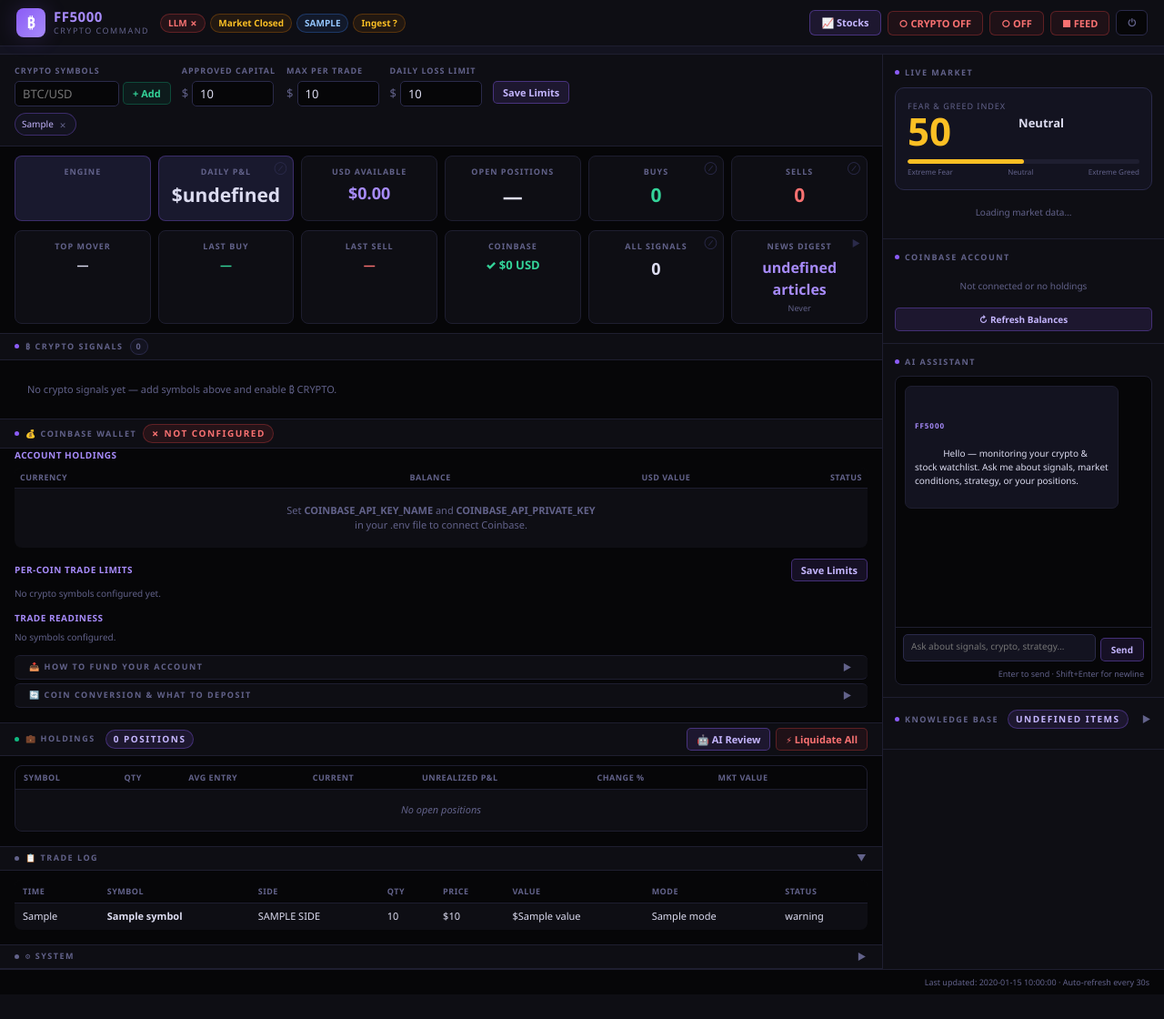
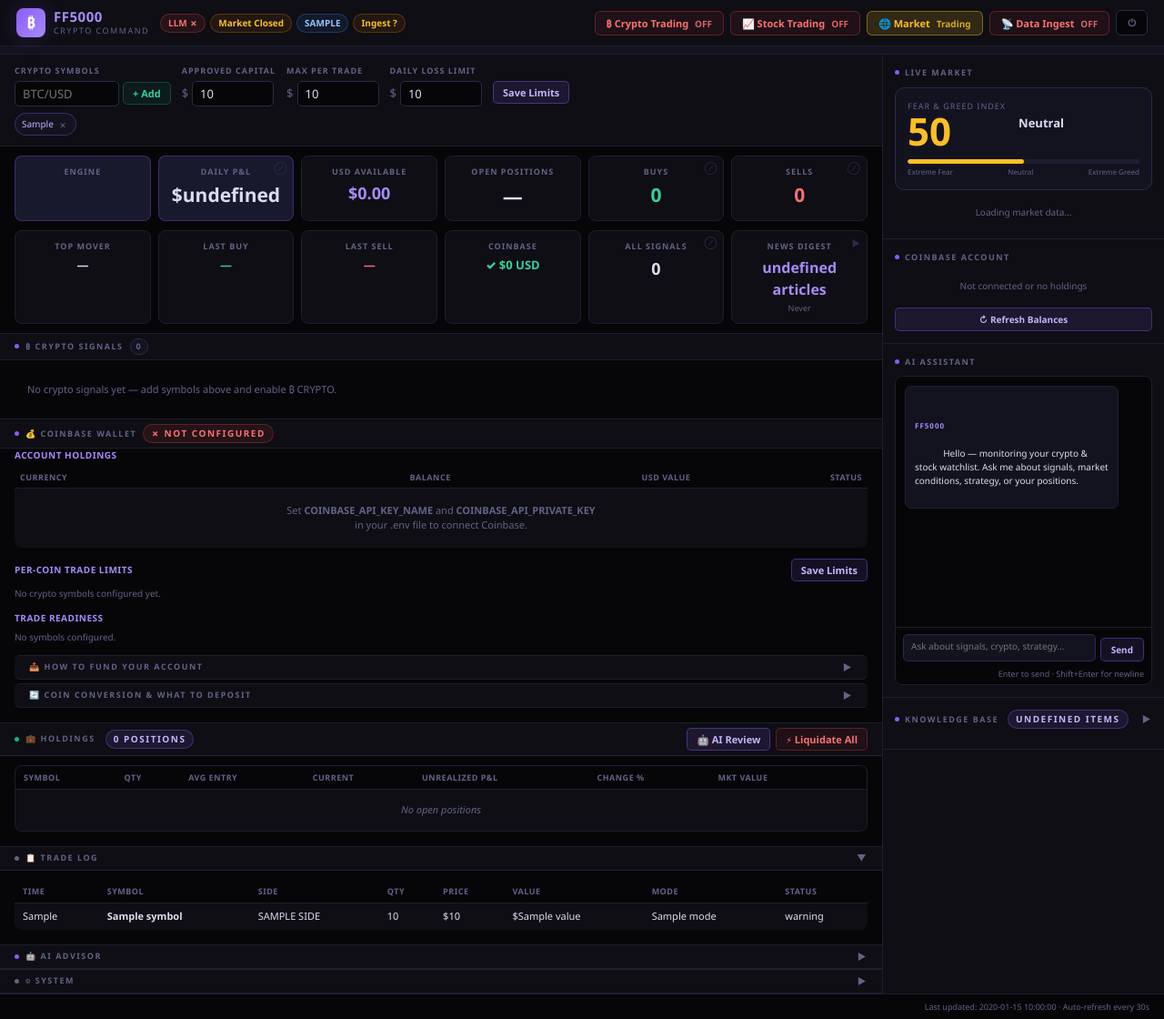
Before and after one commit to apoll024/futuresfinder5000, a Flask app: template api/templates/index.html in a window 1280 px wide. Shown: the whole page at 91% size. Before the commit the page ends 1085 px from the top, so only its background shows below. Run offline with Flask 3, Linux system fonts and the light colour scheme; the template is opened without the code that fills it: most values are stand-ins (such as "Sample title", 1, 10 or a date in 2020).

Commit message:
UI overhaul: header toggles, AI Advisor panel, watchlist/market mode, news feeds
- Replace header buttons with 4 labeled toggles: Crypto Trading, Stock Trading,
  Watchlist/Market Trading, Data Ingest (ON/OFF state visible on each)
- Add Watchlist Trading toggle: ON = only trade watchlist symbols (default/safe);
  OFF = Market mode, AI eligible to trade any symbol; amber color as visual warning
- Remove suggest mode entirely; migrate legacy 'suggest' state -> 'paper'
- Add AI Advisor panel: streaming SSE from Ollama, summarizes recent/planned
  trades, watchlist add/remove suggestions, data needs
- Ingest toggle now controls both ff_ingest (realtime) and ff_digest (news) together
- Add CoinDesk, Decrypt, CryptoSlate RSS feeds to news_digest.py
- executor.py: enforce watchlist_only gate in execute_signal + execute_crypto_signal
- analyze.py: block add_symbol auto-discovery in watchlist_only mode
- crypto_engine_status() now returns crypto_enabled, stocks_enabled, watchlist_only

Co-authored-by: Copilot <223556219+Copilot@users.noreply.github.com>

```diff
--- a/analyze/analyze.py
+++ b/analyze/analyze.py
@@ -338,9 +338,10 @@ def run_analysis(symbol: str):
 
     print(f"  [{symbol}] {sig.action.upper()} conf={sig.confidence:.2f} | {sig.reasoning[:100]}")
 
-    # Handle dynamic symbol addition
+    # Handle dynamic symbol addition (market mode only — blocked in watchlist_only mode)
     new_sym = str(result.get("add_symbol") or "").strip().upper()
-    if new_sym and 1 < len(new_sym) <= 6 and new_sym.isalpha():
+    if (new_sym and 1 < len(new_sym) <= 6 and new_sym.isalpha()
+            and get_setting("watchlist_only", "true") != "true"):
         current = get_setting("symbols")
         current_list = [s.strip() for s in current.split(",") if s.strip()]
         if new_sym not in current_list:
--- a/api/app.py
+++ b/api/app.py
@@ -108,7 +108,8 @@ def get_symbols() -> list[str]:
 
 
 def get_trade_mode() -> str:
-    return get_setting("trade_mode", "suggest")
+    mode = get_setting("trade_mode", "paper")
+    return mode if mode not in ("suggest",) else "paper"  # migrate legacy suggest → paper
 
 
 def get_approved_capital() -> float:
@@ -139,15 +140,20 @@ def get_crypto_enabled() -> bool:
     return get_setting("crypto_enabled", "true") == "true"
 
 
+def get_watchlist_only() -> bool:
+    """True = only trade watchlist symbols; False = market mode (any symbol)."""
+    return get_setting("watchlist_only", "true") == "true"
+
+
 def get_crypto_symbols() -> list[str]:
     raw = get_setting("crypto_symbols", "BTC/USD,ETH/USD,SOL/USD")
     return [s.strip().upper() for s in raw.split(",") if s.strip()]
 
 
 def get_all_positions()-> list[dict]:
-    """Open positions: Alpaca in paper/live mode; derived from today's trade log in suggest mode."""
+    """Open positions: Alpaca in paper/live mode; derived from today's trade log otherwise."""
     mode = get_trade_mode()
-    if mode != "suggest":
+    if mode in ("paper", "live"):
         try:
             from trade.executor import get_client
             client = get_client()
@@ -395,6 +401,7 @@ def index():
         max_option_premium  = get_max_option_premium(),
         stocks_enabled      = get_stocks_enabled(),
         crypto_enabled      = get_crypto_enabled(),
+        watchlist_only      = get_watchlist_only(),
         crypto_symbols      = get_crypto_symbols(),
         ollama_ok           = ollama_healthy(),
         now                 = now.strftime("%Y-%m-%d %H:%M:%S ET"),
@@ -407,9 +414,9 @@ def index():
 @app.route("/api/trade/toggle", methods=["POST"])
 @login_required
 def toggle_trading():
-    """Switch between suggest (off) and paper (on). Live requires manual env change."""
+    """Switch between off and paper trading modes. Live requires manual env change."""
     current  = get_trade_mode()
-    new_mode = "paper" if current == "suggest" else "suggest"
+    new_mode = "paper" if current in ("off", "suggest") else "off"
     set_setting("trade_mode", new_mode)
     return jsonify({"trade_mode": new_mode, "trading_on": new_mode == "paper"})
 
@@ -430,9 +437,21 @@ def api_toggle_ingest():
         c = client.containers.get("ff_ingest")
         if c.status == "running":
             c.stop(timeout=15)
+            try:
+                d = client.containers.get("ff_digest")
+                if d.status == "running":
+                    d.stop(timeout=10)
+            except Exception:
+                pass
             return jsonify({"running": False, "action": "stopped"})
         else:
             c.start()
+            try:
+                d = client.containers.get("ff_digest")
+                if d.status != "running":
+                    d.start()
+            except Exception:
+                pass
             return jsonify({"running": True, "action": "started"})
     except Exception as e:
         if "NotFound" in type(e).__name__:
@@ -468,6 +487,14 @@ def toggle_stocks():
     new = "false" if get_stocks_enabled() else "true"
     set_setting("stocks_enabled", new)
     return jsonify({"stocks_enabled": new == "true"})
+
+
+@app.route("/api/watchlist-mode/toggle", methods=["POST"])
+@login_required
+def toggle_watchlist_mode():
+    new = "false" if get_watchlist_only() else "true"
+    set_setting("watchlist_only", new)
+    return jsonify({"watchlist_only": new == "true"})
 
 
 @app.route("/api/crypto/toggle", methods=["POST"])
@@ -748,7 +775,7 @@ def crypto_engine_status():
     if on and mode == "live":
         engine_label, engine_cls = "LIVE", "positive"
     elif on:
-        engine_label, engine_cls = "SUGGEST", "accent"
+        engine_label, engine_cls = "PAPER", "accent"
     else:
         engine_label, engine_cls = "OFF", "negative"
 
@@ -757,6 +784,9 @@ def crypto_engine_status():
         "engine_label":    engine_label,
         "engine_cls":      engine_cls,
         "trade_mode":      mode,
+        "crypto_enabled":  on,
+        "stocks_enabled":  get_stocks_enabled(),
+        "watchlist_only":  get_watchlist_only(),
         "ingest_running":  ingest_st.get("running", False),
         "pnl":             stats["pnl"],
         "pnl_class":       stats["pnl_class"],
@@ -814,7 +844,8 @@ def api_pending_signals():
 @app.route("/api/trades")
 @login_required
 def api_trades():
-    return jsonify(recent_trades())
+    trades = recent_trades()
+    return jsonify([t for t in trades if t.get("mode") != "suggest"])
 
 
 @app.route("/api/stats")
@@ -881,7 +912,7 @@ def api_liquidate_position():
         return jsonify({"error": "No symbol provided"}), 400
 
     mode = get_trade_mode()
-    if mode == "suggest":
+    if mode not in ("paper", "live"):
         positions = get_all_positions()
         pos = next((p for p in positions if p["symbol"] == symbol), None)
         if not pos:
@@ -891,11 +922,11 @@ def api_liquidate_position():
             bar   = db.query(Bar).filter(Bar.symbol == symbol).order_by(Bar.ts.desc()).first()
             price = float(bar.close) if bar else pos["avg_entry"]
             db.add(Trade(symbol=symbol, side="sell", qty=pos["qty"],
-                         price=price, mode=mode, status="suggested"))
+                         price=price, mode=mode, status="paper"))
             db.commit()
         finally:
             db.close()
-        return jsonify({"status": "suggested", "symbol": symbol, "qty": pos["qty"]})
+        return jsonify({"status": "paper", "symbol": symbol, "qty": pos["qty"]})
 
     try:
         from trade.executor import get_client
@@ -913,18 +944,18 @@ def api_liquidate_all():
     if not positions:
         return jsonify({"status": "ok", "closed": 0})
 
-    if mode == "suggest":
+    if mode not in ("paper", "live"):
         db = Session()
         try:
             for pos in positions:
                 bar   = db.query(Bar).filter(Bar.symbol == pos["symbol"]).order_by(Bar.ts.desc()).first()
                 price = float(bar.close) if bar else pos["avg_entry"]
                 db.add(Trade(symbol=pos["symbol"], side="sell", qty=pos["qty"],
-                             price=price, mode=mode, status="suggested"))
+                             price=price, mode=mode, status="paper"))
             db.commit()
         finally:
             db.close()
-        return jsonify({"status": "suggested", "closed": len(positions)})
+        return jsonify({"status": "paper", "closed": len(positions)})
 
     try:
         from trade.executor import close_all_positions
@@ -1055,6 +1086,90 @@ def api_news_digest_run():
 
     threading.Thread(target=_run, daemon=True).start()
     return jsonify({"status": "started"})
+
+
+# ── API: AI Advisor ───────────────────────────────────────────────────────────
+
+@app.route("/api/ai-advisor", methods=["POST"])
+@login_required
+def api_ai_advisor():
+    """Streaming AI advisor: summarizes recent/planned trades and suggests watchlist changes."""
+    trades      = recent_trades(20)
+    pending     = pending_signals(10)
+    crypto_syms = get_crypto_symbols()
+    stock_syms  = get_symbols()
+    all_sigs    = latest_signals(crypto_syms + stock_syms[:5])
+    now         = datetime.now(ET)
+    mkt_open    = "09:45" <= now.strftime("%H:%M") <= "15:45"
+
+    sig_summary = [
+        {"symbol": s["symbol"], "action": s["action"],
+         "confidence": s["confidence"], "note": (s["reasoning"] or "")[:100]}
+        for s in all_sigs
+    ]
+
+    context = (
+        f"Date/Time: {now.strftime('%Y-%m-%d %H:%M ET')} | Market: {'OPEN' if mkt_open else 'CLOSED'}\n"
+        f"Crypto watchlist: {', '.join(crypto_syms)}\n"
+        f"Stock watchlist: {', '.join(stock_syms)}\n\n"
+        f"Recent trades (last 20):\n{json.dumps(trades, indent=2)}\n\n"
+        f"Pending signals (planned trades):\n{json.dumps(pending, indent=2)}\n\n"
+        f"Current signals:\n{json.dumps(sig_summary, indent=2)}"
+    )
+
+    prompt = (
+        "Using the trading data above, provide a concise advisor report covering:\n\n"
+        "1. **Recent Activity** — brief summary of what trades have been executed and their outcomes\n"
+        "2. **Planned Trades** — summary of signals queued for execution\n"
+        "3. **Watchlist Suggestions** — specific symbols to ADD (promising coins/pairs not currently tracked) "
+        "and symbols to REMOVE (underperforming, low signal quality, or inactive), with brief rationale for each\n"
+        "4. **Data Needs** — any specific market data, news, or user input that would help improve your analysis\n\n"
+        "Be specific and actionable. Cite actual values when available."
+    )
+
+    messages = [
+        {"role": "system", "content": (
+            "You are FuturesFinder5000 — an autonomous crypto and leveraged ETF trading AI. "
+            "Analyze trade history and signals to provide focused, actionable advisor reports. "
+            "Be concise, cite real numbers, and give specific ticker symbols for watchlist recommendations."
+        )},
+        {"role": "user", "content": f"CURRENT DATA:\n{context}\n\nREQUEST:\n{prompt}"},
+    ]
+
+    def generate():
+        try:
+            r = requests.post(
+                LLM_API_URL,
+                headers={"Content-Type": "application/json"},
+                json={"model": LLM_MODEL, "messages": messages,
+                      "stream": True, "temperature": 0.3, "max_tokens": 1200},
+                stream=True, timeout=(15, 180),
+            )
+            r.raise_for_status()
+            for line in r.iter_lines():
+                if not line:
+                    continue
+                decoded = line.decode("utf-8")
+                if not decoded.startswith("data: "):
+                    continue
+                chunk = decoded[6:]
+                if chunk.strip() == "[DONE]":
+                    yield "data: [DONE]\n\n"
+                    return
+                try:
+                    obj   = json.loads(chunk)
+                    delta = obj["choices"][0]["delta"].get("content", "")
+                    if delta:
+                        yield f"data: {json.dumps({'content': delta})}\n\n"
+                except Exception:
+                    pass
+        except Exception as e:
+            yield f"data: {json.dumps({'error': str(e)})}\n\n"
+            yield "data: [DONE]\n\n"
+
+    return Response(stream_with_context(generate()),
+                    content_type="text/event-stream",
+                    headers={"X-Accel-Buffering": "no", "Cache-Control": "no-cache"})
 
 
 # ── API: options chain ─────────────────────────────────────────────────────────
--- a/api/templates/index.html
+++ b/api/templates/index.html
@@ -77,6 +77,9 @@
     .toggle-btn.on  { background: rgba(16,185,129,.08);  color: var(--green2);  border-color: rgba(16,185,129,.3); }
     .toggle-btn.on.crypto { background: var(--pur-dim); color: var(--purple3); border-color: rgba(139,92,246,.4); }
     .toggle-btn:hover { filter: brightness(1.25); }
+    .tog-state { margin-left: 4px; opacity: .85; font-size: 10px; }
+    /* watchlist toggle — amber when in market (unrestricted) mode */
+    .toggle-btn.off.watchlist { background: rgba(251,191,36,.15); border-color: rgba(251,191,36,.4); color: #fbbf24; }
     .logout-link {
       padding: 5px 12px; border-radius: 6px; font-size: 11px; font-weight: 600;
       background: var(--bg); color: var(--muted); border: 1px solid var(--border2);
@@ -450,6 +453,29 @@
     .btn-send:hover { filter: brightness(1.3); }
     .btn-send:disabled { opacity: .4; cursor: default; }
     .chat-hint { font-size: 9px; color: var(--muted); padding: 0 8px 5px; text-align: right; }
+
+    /* ── AI Advisor ── */
+    .advisor-box {
+      background: var(--surface2); border: 1px solid var(--border2);
+      border-radius: 10px; padding: 14px; margin-top: 4px;
+    }
+    .advisor-output {
+      min-height: 80px; max-height: 420px; overflow-y: auto;
+      font-size: 11px; line-height: 1.65; color: var(--text);
+      white-space: pre-wrap; word-break: break-word;
+      background: var(--bg); border: 1px solid var(--border);
+      border-radius: 6px; padding: 10px 12px; margin-top: 8px;
+    }
+    .advisor-output.thinking { color: var(--muted); font-style: italic; }
+    .advisor-toolbar {
+      display: flex; align-items: center; gap: 8px; flex-wrap: wrap; margin-bottom: 8px;
+    }
+    .btn-advisor { padding: 5px 14px; border-radius: 6px; font-weight: 800; font-size: 11px;
+      cursor: pointer; border: 1px solid rgba(139,92,246,.4);
+      background: var(--pur-dim); color: var(--purple3); transition: filter .15s; }
+    .btn-advisor:hover { filter: brightness(1.25); }
+    .btn-advisor:disabled { opacity: .4; cursor: default; }
+    .advisor-meta { font-size: 9px; color: var(--muted); margin-left: auto; }
 
     /* ── KB (sidebar) ── */
     .kb-add-row {
@@ -520,15 +546,21 @@
   </div>
 
   <div class="hdr-right">
-    <a class="toggle-btn on crypto" href="/stocks" style="text-decoration:none;">📈 Stocks</a>
     <button class="toggle-btn {{ 'on crypto' if crypto_enabled else 'off' }}" id="crypto-toggle" onclick="toggleCrypto()">
-      {{ '₿ CRYPTO ON' if crypto_enabled else '○ CRYPTO OFF' }}
+      {{ '₿ Crypto Trading' if crypto_enabled else '₿ Crypto Trading' }}
+      <span class="tog-state">{{ 'ON' if crypto_enabled else 'OFF' }}</span>
     </button>
-    <button class="toggle-btn {{ 'on' if trading_on else 'off' }}" id="trade-toggle" onclick="toggleTrading()">
-      {{ '● LIVE' if trading_on else '○ OFF' }}
+    <button class="toggle-btn {{ 'on' if stocks_enabled else 'off' }}" id="stocks-toggle" onclick="toggleStocks()">
+      📈 Stock Trading
+      <span class="tog-state">{{ 'ON' if stocks_enabled else 'OFF' }}</span>
+    </button>
+    <button class="toggle-btn {{ 'on' if watchlist_only else 'off watchlist' }}" id="watchlist-toggle" onclick="toggleWatchlistMode()">
+      {{ '📋 Watchlist' if watchlist_only else '🌐 Market' }}
+      <span class="tog-state">{{ 'Trading' }}</span>
     </button>
     <button class="toggle-btn {{ 'on' if ingest_running == True else 'off' }}" id="ingest-toggle" onclick="toggleIngest()">
-      {{ '▶ FEED' if ingest_running == True else '■ FEED' }}
+      📡 Data Ingest
+      <span class="tog-state">{{ 'ON' if ingest_running == True else ('?' if ingest_running is none else 'OFF') }}</span>
     </button>
     <a class="logout-link" href="/logout">⏻</a>
   </div>
@@ -604,7 +636,7 @@
     <div class="stats-row">
       <div class="stat-card hl">
         <div class="lbl">Engine</div>
-        <div class="val" id="stat-engine">{{ 'LIVE' if stats.trade_mode == 'live' and crypto_enabled else ('SUGGEST' if crypto_enabled else 'OFF') }}</div>
+        <div class="val" id="stat-engine">{{ 'LIVE' if stats.trade_mode == 'live' and crypto_enabled else ('PAPER' if crypto_enabled else 'OFF') }}</div>
       </div>
       <div class="stat-card hl">
         <div class="lbl">Daily P&amp;L</div>
@@ -851,6 +883,24 @@
             {% endif %}
           </tbody>
         </table>
+      </div>
+    </div>
+
+    <!-- ── AI Advisor ── -->
+    <div class="sec-hdr clickable" onclick="toggleSection('advisor-body','advisor-chevron')">
+      <span class="dot purple"></span>
+      🤖 AI Advisor
+      <span class="chevron" id="advisor-chevron">▶</span>
+    </div>
+    <div id="advisor-body" class="collapsible hidden">
+      <div class="section" style="padding-top:10px;">
+        <div class="advisor-box">
+          <div class="advisor-toolbar">
+            <button class="btn-advisor" id="btn-advisor-run" onclick="runAdvisor()">🤖 Run Analysis</button>
+            <span class="advisor-meta" id="advisor-meta">Analyzes recent trades, planned signals &amp; watchlist</span>
+          </div>
+          <div class="advisor-output thinking" id="advisor-output">Click Run Analysis to get AI insights on your trading activity, planned trades, and watchlist recommendations.</div>
+        </div>
       </div>
     </div>
 
@@ -1038,21 +1088,37 @@ async function toggleCrypto() {
   const data = await fetch('/api/crypto/toggle', {method:'POST'}).then(r=>r.json());
   const on   = data.crypto_enabled;
   btn.className   = 'toggle-btn ' + (on ? 'on crypto' : 'off');
-  btn.textContent = on ? '₿ CRYPTO ON' : '○ CRYPTO OFF';
-  toast(on ? 'Crypto ENABLED' : 'Crypto DISABLED');
+  btn.innerHTML   = '₿ Crypto Trading <span class="tog-state">' + (on ? 'ON' : 'OFF') + '</span>';
+  toast(on ? 'Crypto Trading ENABLED' : 'Crypto Trading DISABLED');
   btn.disabled = false;
 }
 
+async function toggleStocks() {
+  const btn = document.getElementById('stocks-toggle');
+  btn.disabled = true;
+  const data = await fetch('/api/stocks/toggle', {method:'POST'}).then(r=>r.json());
+  const on   = data.stocks_enabled;
+  btn.className   = 'toggle-btn ' + (on ? 'on' : 'off');
+  btn.innerHTML   = '📈 Stock Trading <span class="tog-state">' + (on ? 'ON' : 'OFF') + '</span>';
+  toast(on ? 'Stock Trading ENABLED' : 'Stock Trading DISABLED');
+  btn.disabled = false;
+}
+
+async function toggleWatchlistMode() {
+  const btn = document.getElementById('watchlist-toggle');
+  btn.disabled = true;
+  const data = await fetch('/api/watchlist-mode/toggle', {method:'POST'}).then(r=>r.json());
+  const wlOnly = data.watchlist_only;
+  btn.className = 'toggle-btn ' + (wlOnly ? 'on' : 'off watchlist');
+  btn.innerHTML = (wlOnly ? '📋 Watchlist' : '🌐 Market') + ' <span class="tog-state">Trading</span>';
+  toast(wlOnly ? 'Watchlist Trading — only watchlist symbols will be traded' : '🌐 Market Trading — all symbols eligible');
+  btn.disabled = false;
+}
+
 async function toggleTrading() {
-  const btn = document.getElementById('trade-toggle');
-  btn.disabled = true;
   const data = await fetch('/api/trade/toggle', {method:'POST'}).then(r=>r.json());
-  const on   = data.trading_on;
-  btn.className   = 'toggle-btn ' + (on ? 'on' : 'off');
-  btn.textContent = on ? '● LIVE' : '○ OFF';
   document.getElementById('badge-mode').textContent = data.trade_mode.toUpperCase();
-  toast(on ? 'Trading ENABLED (paper)' : 'Trading DISABLED');
-  btn.disabled = false;
+  toast(data.trading_on ? 'Trading ENABLED (paper)' : 'Trading DISABLED');
 }
 
 async function toggleIngest() {
@@ -1063,11 +1129,11 @@ async function toggleIngest() {
     const data = await fetch('/api/ingest/toggle', {method:'POST'}).then(r=>r.json());
     if (data.error) { toast(data.error, false); return; }
     const on = data.running;
-    btn.className   = 'toggle-btn ' + (on ? 'on' : 'off');
-    btn.textContent = on ? '▶ FEED' : '■ FEED';
+    btn.className = 'toggle-btn ' + (on ? 'on' : 'off');
+    btn.innerHTML = '📡 Data Ingest <span class="tog-state">' + (on ? 'ON' : 'OFF') + '</span>';
     badge.className = 'badge ' + (on ? 'green' : 'red');
     badge.textContent = on ? 'Ingest ▶' : 'Ingest ■';
-    toast(on ? 'Ingestion STARTED' : 'Ingestion STOPPED', on);
+    toast(on ? 'Data Ingestion STARTED (market data + news)' : 'Data Ingestion STOPPED', on);
   } catch(e) { toast('Ingest toggle failed', false); }
   finally { btn.disabled = false; }
 }
@@ -1150,6 +1216,47 @@ async function loadDbStats() {
 // ════════════════════════════════════════════════════════════════════════════
 // ENGINE STATS (crypto trading engine snapshot)
 // ════════════════════════════════════════════════════════════════════════════
+async function runAdvisor() {
+  const out  = document.getElementById('advisor-output');
+  const btn  = document.getElementById('btn-advisor-run');
+  const meta = document.getElementById('advisor-meta');
+  btn.disabled = true;
+  out.className = 'advisor-output thinking';
+  out.textContent = '⏳ Analyzing recent trades, pending signals, and watchlist…';
+  meta.textContent = 'Running…';
+  try {
+    const resp = await fetch('/api/ai-advisor');
+    if (!resp.ok) { out.textContent = '⚠ Analysis failed: ' + resp.status; return; }
+    const reader = resp.body.getReader();
+    const decoder = new TextDecoder();
+    let full = '';
+    out.className = 'advisor-output';
+    out.textContent = '';
+    while (true) {
+      const {done, value} = await reader.read();
+      if (done) break;
+      const chunk = decoder.decode(value, {stream: true});
+      chunk.split('\n').forEach(line => {
+        if (line.startsWith('data: ')) {
+          const tok = line.slice(6);
+          if (tok === '[DONE]') return;
+          try {
+            const j = JSON.parse(tok);
+            if (j.text) { full += j.text; out.textContent = full; out.scrollTop = out.scrollHeight; }
+            if (j.error) { out.textContent = '⚠ ' + j.error; }
+          } catch {}
+        }
+      });
+    }
+    meta.textContent = 'Last run: ' + new Date().toLocaleTimeString();
+  } catch(e) {
+    out.className = 'advisor-output thinking';
+    out.textContent = '⚠ Error: ' + e.message;
+  } finally {
+    btn.disabled = false;
+  }
+}
+
 async function loadEngineStats() {
   try {
     const s = await fetch('/api/crypto/engine-status').then(r=>r.json());
@@ -1190,13 +1297,21 @@ async function loadEngineStats() {
     if (s.ingest_running !== undefined && s.ingest_running !== null) {
       const on = s.ingest_running;
       const it = document.getElementById('ingest-toggle');
-      if (it) { it.className = 'toggle-btn '+(on?'on':'off'); it.textContent = on?'▶ FEED':'■ FEED'; }
+      if (it) { it.className = 'toggle-btn '+(on?'on':'off'); it.innerHTML = '📡 Data Ingest <span class="tog-state">'+(on?'ON':'OFF')+'</span>'; }
       const bi = document.getElementById('badge-ingest');
       if (bi) { bi.className = 'badge '+(on?'green':'red'); bi.textContent = on?'Ingest ▶':'Ingest ■'; }
     }
     if (s.crypto_enabled !== undefined) {
       const btn = document.getElementById('crypto-toggle');
-      if (btn) { btn.className = 'toggle-btn '+(s.crypto_enabled?'on crypto':'off'); btn.textContent = s.crypto_enabled?'₿ CRYPTO ON':'○ CRYPTO OFF'; }
+      if (btn) { btn.className = 'toggle-btn '+(s.crypto_enabled?'on crypto':'off'); btn.innerHTML = '₿ Crypto Trading <span class="tog-state">'+(s.crypto_enabled?'ON':'OFF')+'</span>'; }
+    }
+    if (s.stocks_enabled !== undefined) {
+      const btn = document.getElementById('stocks-toggle');
+      if (btn) { btn.className = 'toggle-btn '+(s.stocks_enabled?'on':'off'); btn.innerHTML = '📈 Stock Trading <span class="tog-state">'+(s.stocks_enabled?'ON':'OFF')+'</span>'; }
+    }
+    if (s.watchlist_only !== undefined) {
+      const btn = document.getElementById('watchlist-toggle');
+      if (btn) { btn.className = 'toggle-btn '+(s.watchlist_only?'on':'off watchlist'); btn.innerHTML = (s.watchlist_only?'📋 Watchlist':'🌐 Market')+' <span class="tog-state">Trading</span>'; }
     }
   } catch(e) { console.warn('Engine stats error', e); }
 }
```
Also changed, not shown: ingest/news_digest.py (+15 -0 lines), trade/executor.py (+16 -0 lines).
